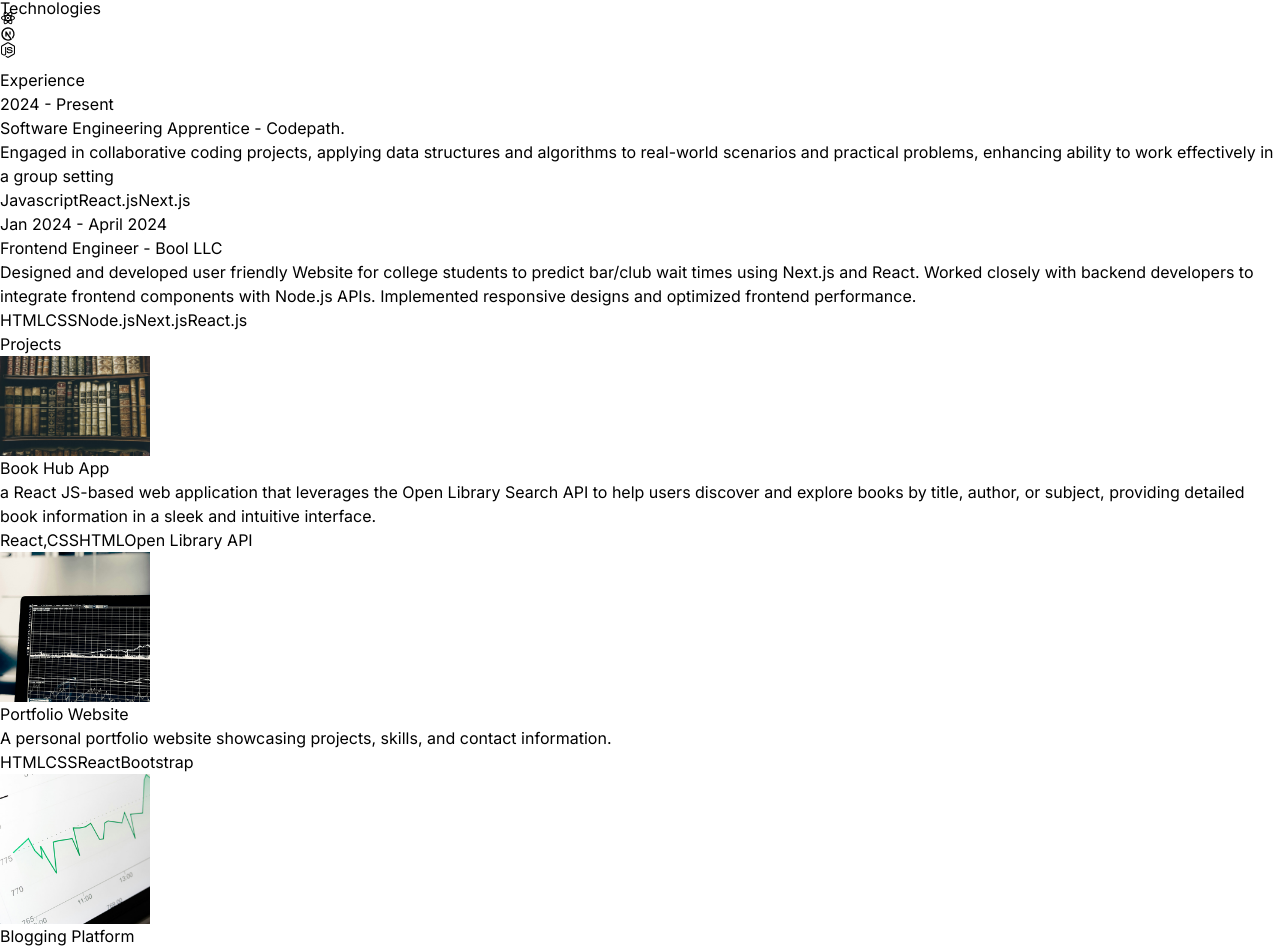
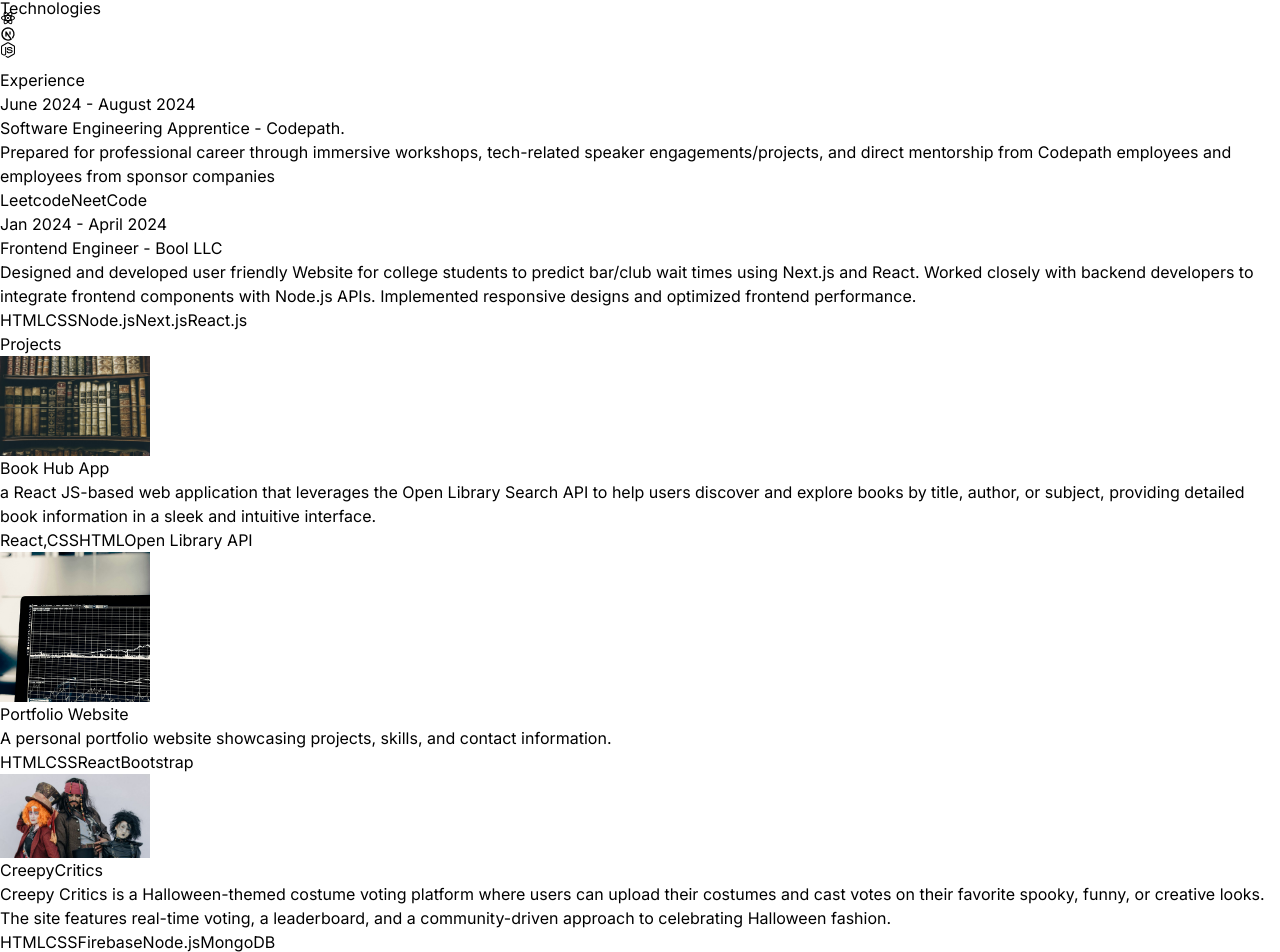
Before and after one commit to Goody-23/React-Portfolio, a React (Vite) app: page / in a window 1280 px wide. Shown: the part 1368-2320 px from the top of the page. Built offline with nearby package versions, Linux system fonts and the light colour scheme.

Commit message:
New updates/newproject

```diff
--- a/src/constants/index.js
+++ b/src/constants/index.js
@@ -10,11 +10,11 @@ export const ABOUT_TEXT = `I am a dedicated and versatile SWE with a passion for
 
 export const EXPERIENCES = [
   {
-    year: "2024 - Present",
+    year: "June 2024 - August 2024",
     role: "Software Engineering Apprentice",
     company: "Codepath.",
-    description: `Engaged in collaborative coding projects, applying data structures and algorithms to real-world scenarios and practical problems, enhancing ability to work effectively in a group setting`,
-    technologies: ["Javascript", "React.js", "Next.js"],
+    description: `Prepared for professional career through immersive workshops, tech-related speaker engagements/projects, and direct mentorship from Codepath employees and employees from sponsor companies`,
+    technologies: ["Leetcode", "NeetCode"],
   },
   {
     year: "Jan 2024 - April 2024",
@@ -44,11 +44,11 @@ export const PROJECTS = [
     technologies: ["HTML", "CSS", "React", "Bootstrap"],
   },
   {
-    title: "Blogging Platform",
+    title: "CreepyCritics",
     image: project4,
     description:
-      "A platform for creating and publishing blog posts, with features like rich text editing, commenting, and user profiles.",
-    technologies: ["HTML", "CSS", "Vue.js", "Express", "mySQL"],
+      "Creepy Critics is a Halloween-themed costume voting platform where users can upload their costumes and cast votes on their favorite spooky, funny, or creative looks. The site features real-time voting, a leaderboard, and a community-driven approach to celebrating Halloween fashion.",
+    technologies: ["HTML", "CSS", "Firebase", "Node.js", "MongoDB"],
   },
   ];
 
```
Also changed, not shown: src/assets/projects/project-4.jpg.
